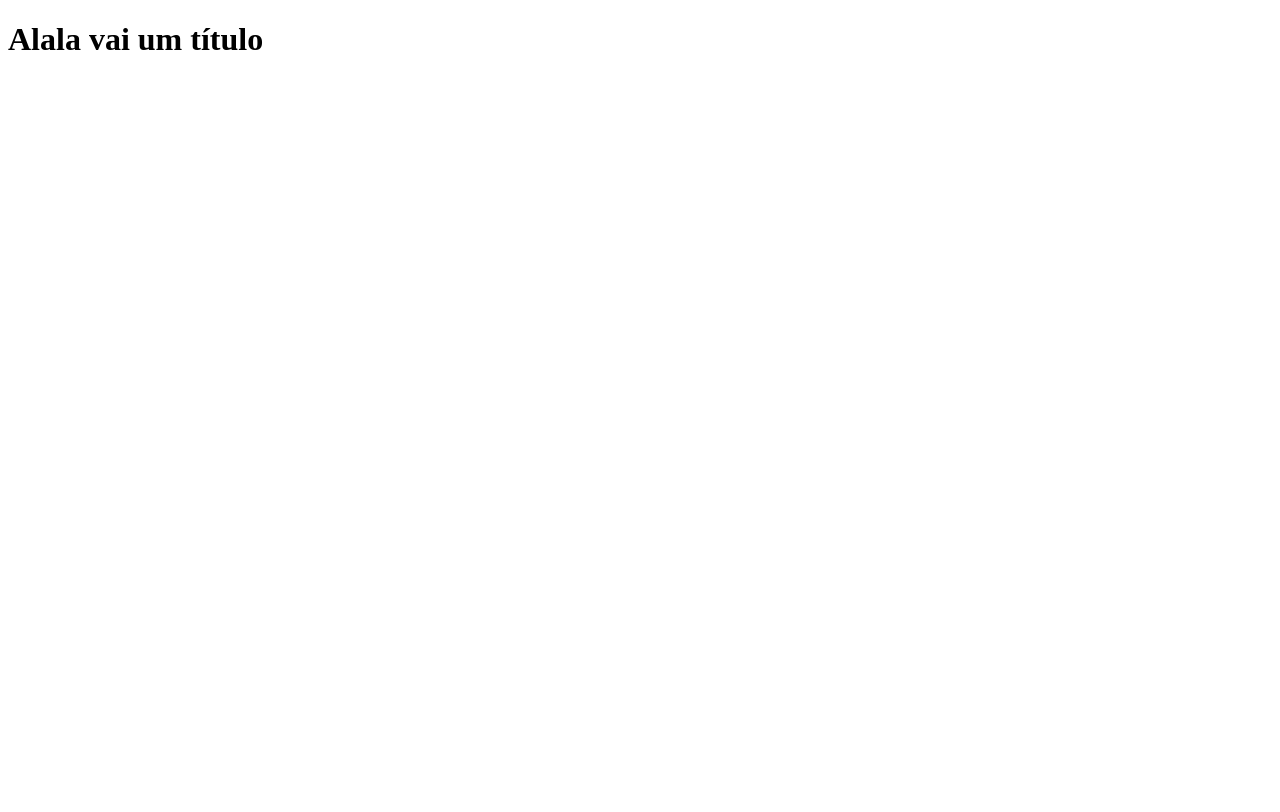
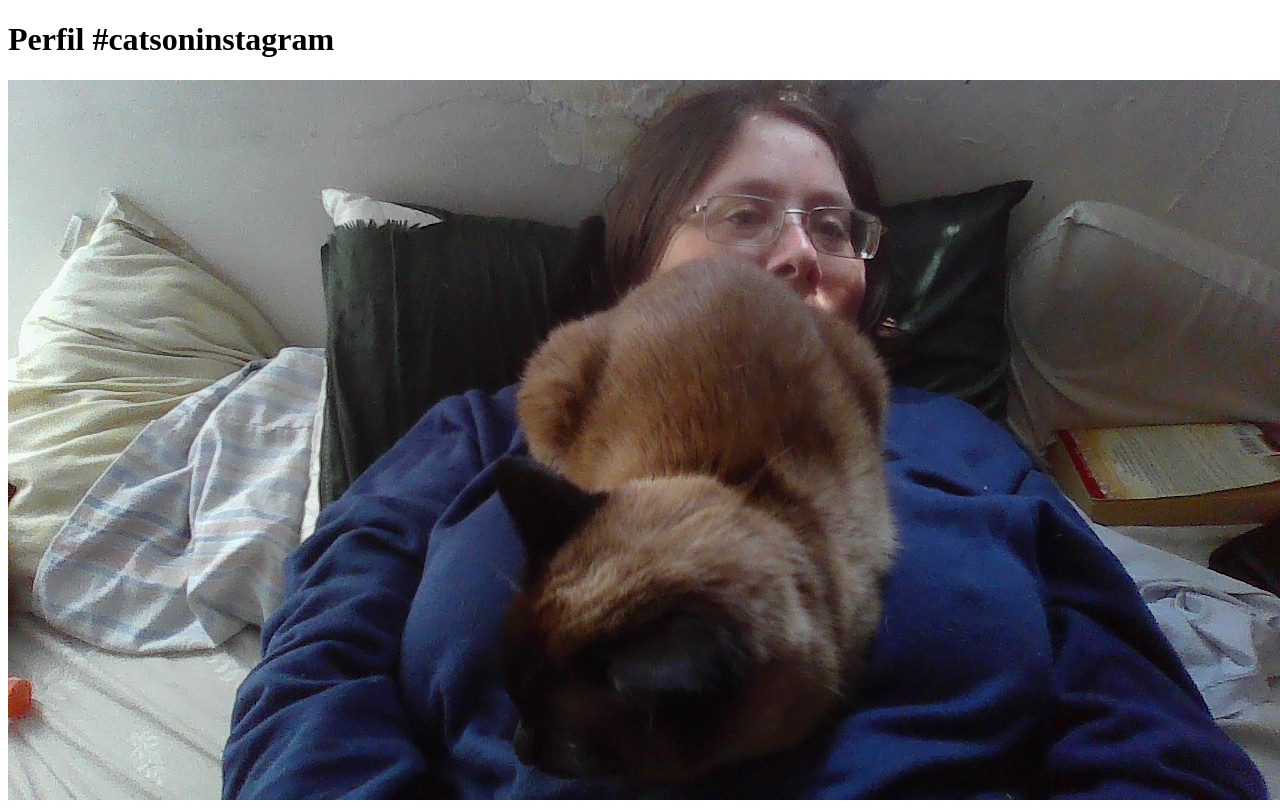
Before and after one commit to euquedisseds/womakerscurso, a plain HTML site: page index.html in a window 1280 px wide. Drawn offline with Linux system fonts and the light colour scheme.

Commit message:
precisa estar na pasta pra ele reconhecer, vai entender...

```diff
--- a/index.html
+++ b/index.html
@@ -1,10 +1,11 @@
 <!DOCTYPE html>
     <html lang="pt-br">
         <head>
-            <title>Título da página</title>
+            <title>Fanpage de Gatinhos</title>
             <meta charset="utf-8">
         </head>
         <body>
-            <h1>Alala vai um título</h1>
+            <h1>Perfil #catsoninstagram</h1>
+            <img src="imagens/seORajiPodeEuTambemPosso.jpg" />
         </body>
     </html>
```
Also changed, not shown: imagens/seORajiPodeEuTambemPosso.jpg (added).
